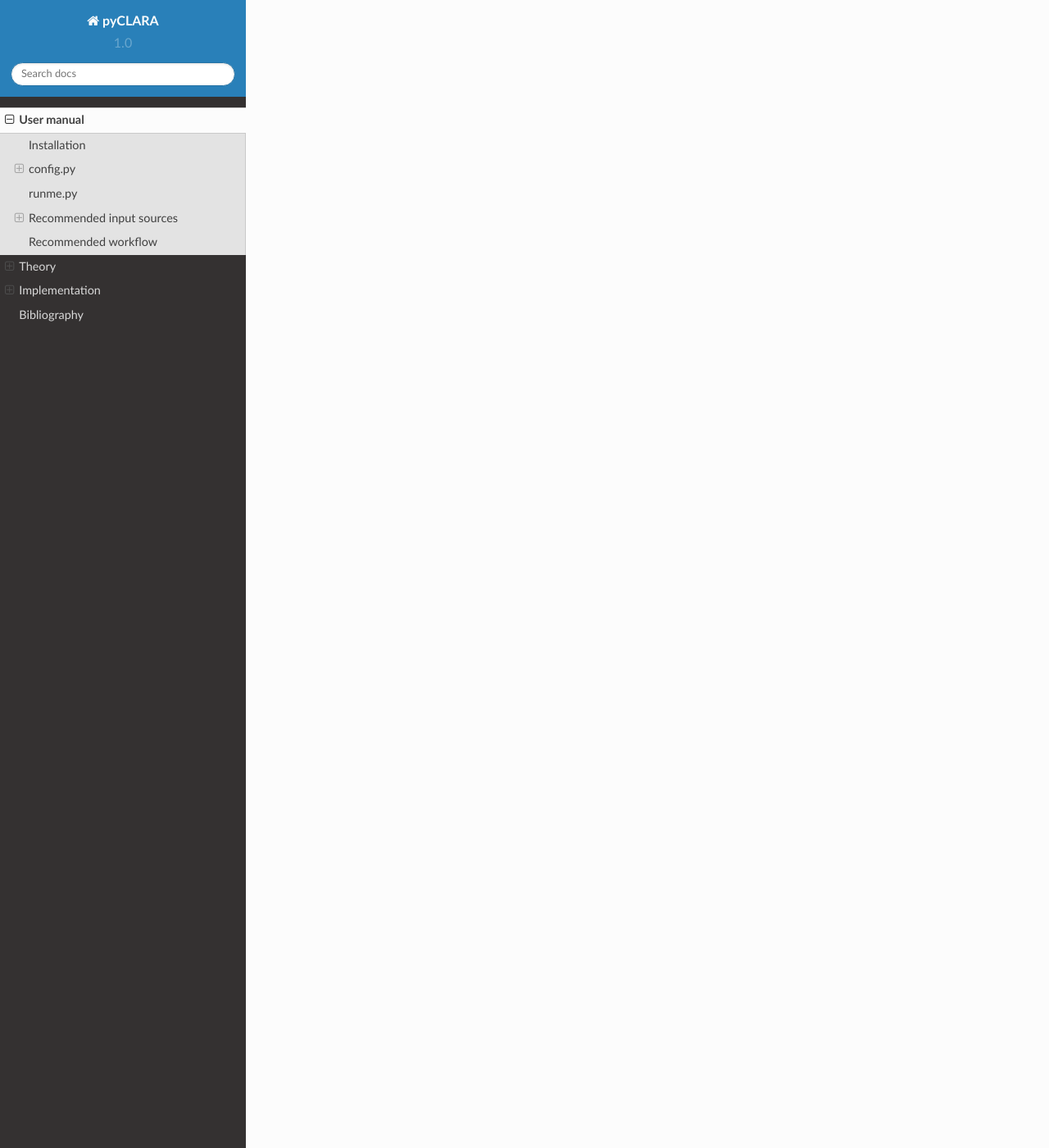
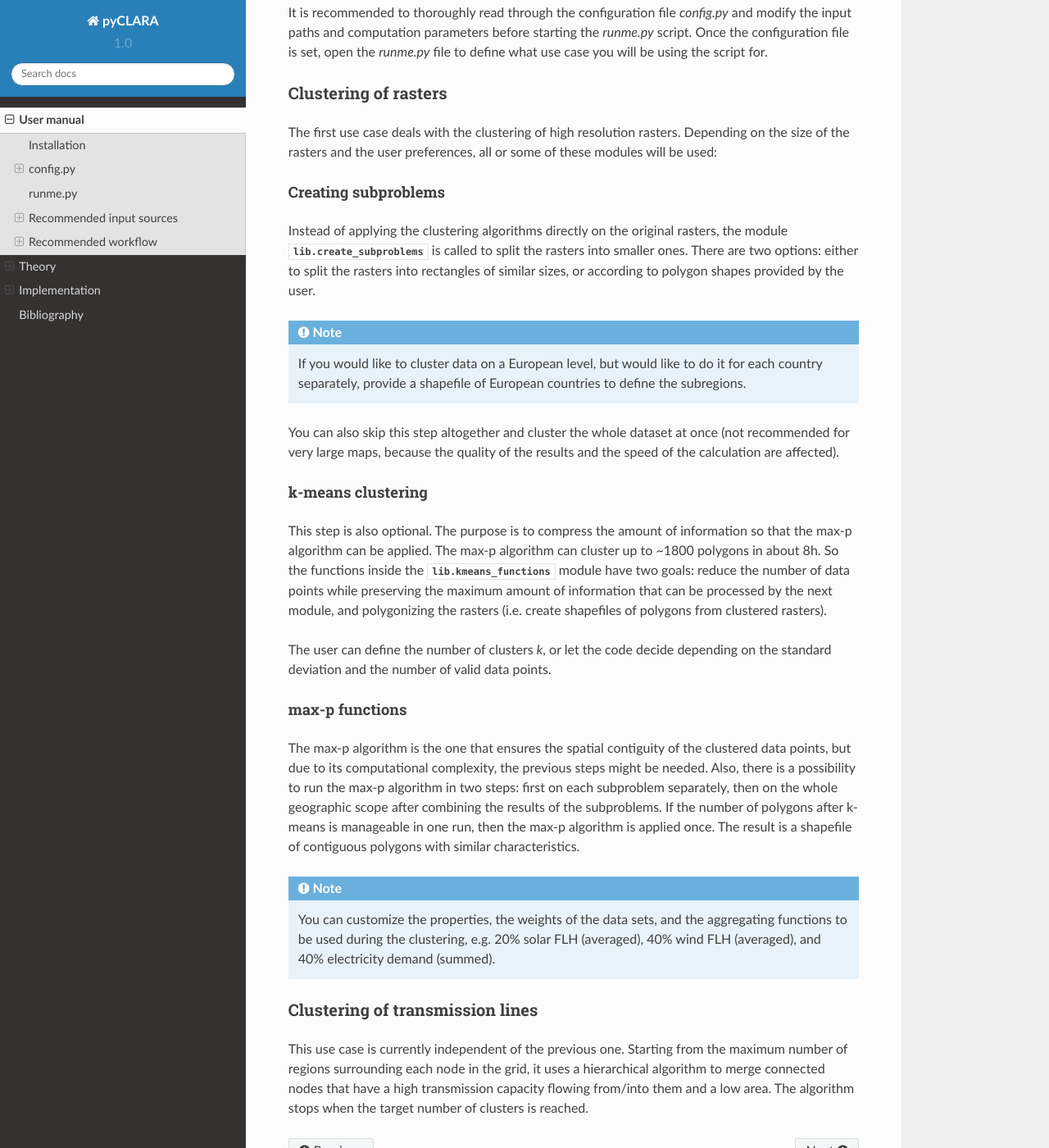
Before and after one commit to tum-ens/pyCLARA, a Sphinx documentation site: the page built from doc/user_manual.rst, in a window 1280 px wide and 1400 px high, scrolled down 2881 px. Shown: the whole window at 82% size. Built offline with Sphinx 7.4.7 and the Read the Docs theme 2.0.0, drawn with Linux system fonts in a browser that asks for light colours; pages that are not in the unit, such as notebooks, are missing from menus; some of the changed text lies outside the part shown.

Commit message:
update documentation

```diff
--- a/doc/theory.rst
+++ b/doc/theory.rst
@@ -21,7 +21,7 @@ The k-means method is one of the oldest methods that has been used for clusterin
 
 Generally, the k-means algorithm has a time complexity equal to O (n2) [4]. Moreover, it is a heuristic method which means that convergence to a global optimum is not guaranteed. However, as k-means is a relatively fast-algorithm, it is a common practice to run k-means method of clustering with different starting conditions and choose the run that has the best results.
 
-k-means ++ Method
+k-means++ Method
 ==================
 The k-means++ clustering algorithm can be thought of as an add-on to the standard k-means clustering algorithm. The k-means++ algorithm is designed to improve the quality of clusters that are formed as local optimum using the standard k-means method [4]. Moreover, this method also tends to lower the runtime of the subsequently used k-means algorithm by making it converge quickly. k-means++ achieves this by choosing “seeds” for k-means algorithm. The “seeds” are the initial k cluster centers which are chosen based on a certain criteria instead of randomly choosing the cluster centers as was the case in the standard k-means algorithm.
 The steps that k-means++ algorithm follows for initializing the cluster centers are as follows:
--- a/doc/user_manual.rst
+++ b/doc/user_manual.rst
@@ -72,7 +72,11 @@ For a list of GIS data sources, check this `wikipedia article <https://en.wikipe
 
 Shapefile of transmission lines
 ^^^^^^^^^^^^^^^^^^^^^^^^^^^^^^^^
+High-voltage power grid data for Europe and North America can be obtained from `GridKit <https://zenodo.org/record/47317>`_, which used
+OpenStreetMap as a primary data source.
 
+In this repository, the minimum requirements are a shapefile of lines with the attributes ID, Cap_MVA and Type. Such a file
+can be obtained using the repository tum-ens/pyPRIMA to clean the GridKit data.
 
 Shapefile of the region of interest (useful for lines clustering)
 ^^^^^^^^^^^^^^^^^^^^^^^^^^^^^^^^^^^^^^^^^^^^^^^^^^^^^^^^^^^^^^^^^
@@ -80,7 +84,81 @@ The shapefile allows to identify the lines that are inside the scope, and those
 the website of the Global Administration Divisions `(GADM) <https://gadm.org/download_country_v3.html>`_. You can also create your
 own shapefiles using a GIS software.
 
+High resolution rasters
+^^^^^^^^^^^^^^^^^^^^^^^^
+Any raster can be used. If multiple rasters are used, ensure that they have the same resolution, the same projection, and the same geographic extent.
+Rasters for renewable potentials can be generated using the GitHub repository `tum-ens/pyGRETA <https://github.com/tum-ens/pyGRETA>`_.
+A high resolution raster (30 arcsec) of population density can be downloaded from the website of `SEDAC
+<https://sedac.ciesin.columbia.edu/data/set/gpw-v4-population-density-rev11/data-download>`_ after registration. A high resolution raster (15 arcsec = 1/240° longitude and 1/240° latitude) made of 24 tiles can be downloaded from `viewfinder panoramas
+<http://viewfinderpanoramas.org/Coverage%20map%20viewfinderpanoramas_org15.htm>`_.
 
 
 Recommended workflow
 --------------------
+The script is designed to be modular and split into four multiple modules: :mod:`lib.create_subproblems`, :mod:`lib.kmeans_functions`, :mod:`lib.max_p_functions`, and :mod:`lib.lines_clustering_functions`.
+
+.. WARNING:: The outputs of some modules serve as inputs to the others (this applies to the first three modules). Therefore, the user will have to run the script sequentially.
+
+There are two recommended use cases: either the clustering of rasters, or the clustering of transmission lines. The modules will be presented in the order in which the user will have to run them.
+
+1. :ref:`clusterRasters`
+
+  a. :ref:`createSubproblems`
+  b. :ref:`kmeansFunctions`
+  c. :ref:`maxpFunctions`
+
+2. :ref:`clusterLines`
+
+It is recommended to thoroughly read through the configuration file `config.py` and modify the input paths and
+computation parameters before starting the `runme.py` script.
+Once the configuration file is set, open the `runme.py` file to define what use case you will be using the script for.
+
+.. _clusterRasters:
+
+Clustering of rasters
+^^^^^^^^^^^^^^^^^^^^^^
+The first use case deals with the clustering of high resolution rasters. Depending on the size of the rasters and the user preferences, all or some of these modules will be used:
+
+.. _createSubproblems:
+
+Creating subproblems
+*********************
+Instead of applying the clustering algorithms directly on the original rasters, the module :mod:`lib.create_subproblems` is
+called to split the rasters into smaller ones. There are two options: either to split the rasters into rectangles of similar sizes,
+or according to polygon shapes provided by the user.
+
+.. NOTE:: If you would like to cluster data on a European level, but would like to do it for each country separately, provide a shapefile of European countries to define the subregions.
+
+You can also skip this step altogether and cluster the whole dataset at once (not recommended for very large maps, because
+the quality of the results and the speed of the calculation are affected).
+
+.. _kmeansFunctions:
+
+k-means clustering
+*******************
+This step is also optional. The purpose is to compress the amount of information so that the max-p algorithm can be applied.
+The max-p algorithm can cluster up to ~1800 polygons in about 8h. So the functions inside the :mod:`lib.kmeans_functions` module
+have two goals: reduce the number of data points while preserving the maximum amount of information that can be processed by the
+next module, and polygonizing the rasters (i.e. create shapefiles of polygons from clustered rasters).
+
+The user can define the number of clusters *k*, or let the code decide depending on the standard deviation and the number of valid data points.
+
+.. _maxpFunctions:
+
+max-p functions
+****************
+The max-p algorithm is the one that ensures the spatial contiguity of the clustered data points, but due to its computational
+complexity, the previous steps might be needed. Also, there is a possibility to run the max-p algorithm in two steps: first on
+each subproblem separately, then on the whole geographic scope after combining the results of the subproblems. If the number of polygons
+after k-means is manageable in one run, then the max-p algorithm is applied once. The result is a shapefile of contiguous polygons
+with similar characteristics.
+
+.. NOTE:: You can customize the properties, the weights of the data sets, and the aggregating functions to be used during the clustering, e.g. 20% solar FLH (averaged), 40% wind FLH (averaged), and 40% electricity demand (summed).
+
+.. _clusterLines:
+
+Clustering of transmission lines
+^^^^^^^^^^^^^^^^^^^^^^^^^^^^^^^^^
+This use case is currently independent of the previous one. Starting from the maximum number of regions surrounding each node in the grid,
+it uses a hierarchical algorithm to merge connected nodes that have a high transmission capacity flowing from/into them and a low area.
+The algorithm stops when the target number of clusters is reached.
```
Also changed, not shown: doc/implementation.rst (+3 -5 lines), 4 other files.
